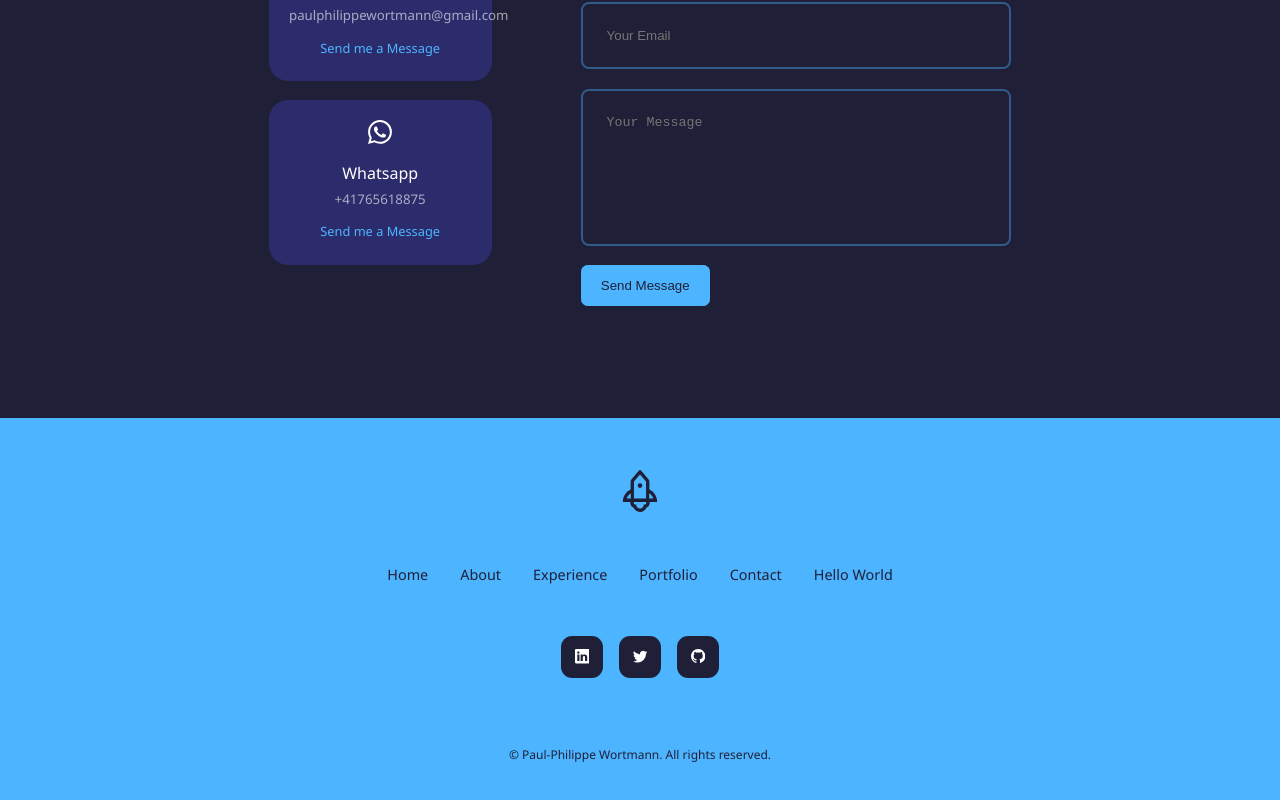
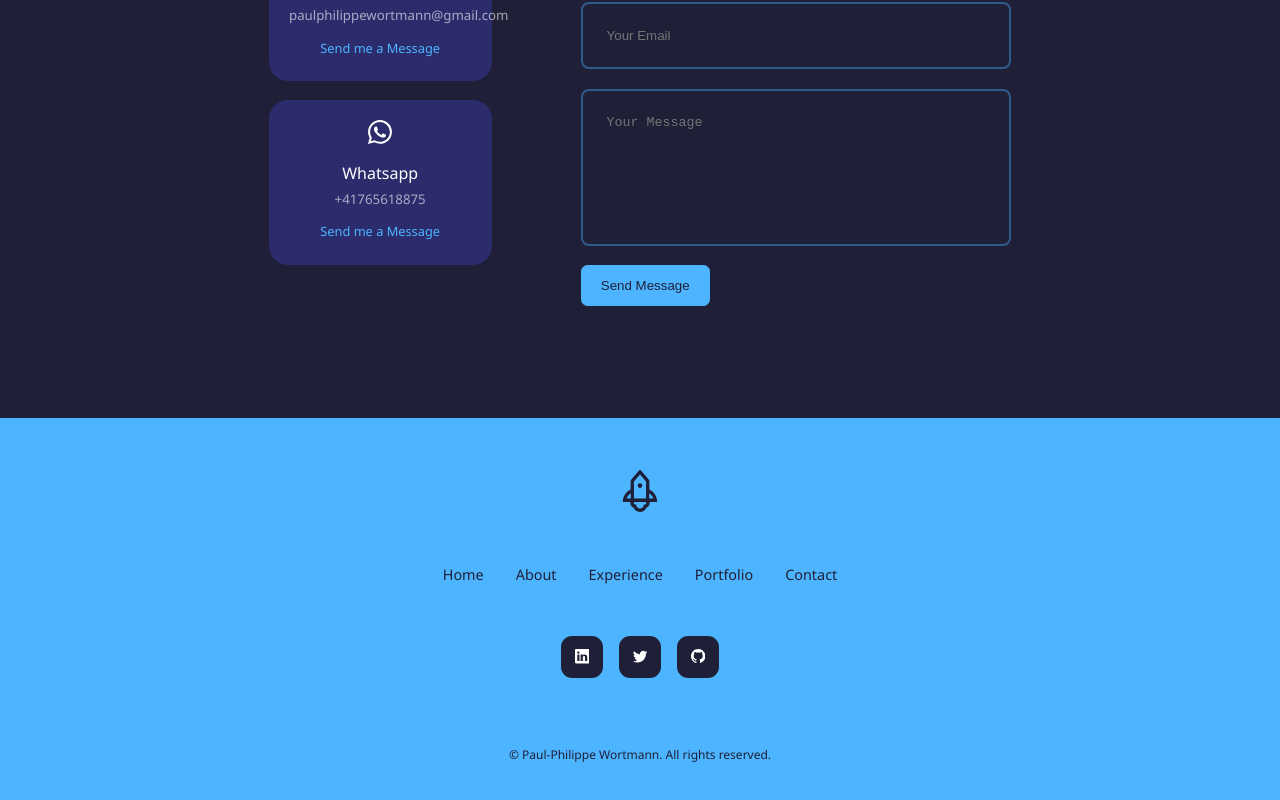
Before and after one commit to TottySnowman/react_portfolio, a React (Create React App) app: page / in a window 1280 px wide. Shown: the part 2836-3636 px from the top of the page. Built offline with nearby package versions, Linux system fonts and the light colour scheme; no server answers.

Commit message:
remove testing

```diff
--- a/src/components/footer/footer.jsx
+++ b/src/components/footer/footer.jsx
@@ -36,9 +36,6 @@ const footer = () => {
             Contact
           </a>
         </li>
-        <li>
-          <a>Hello World</a>
-        </li>
       </ul>
 
       <div className="footer__socials">
```
